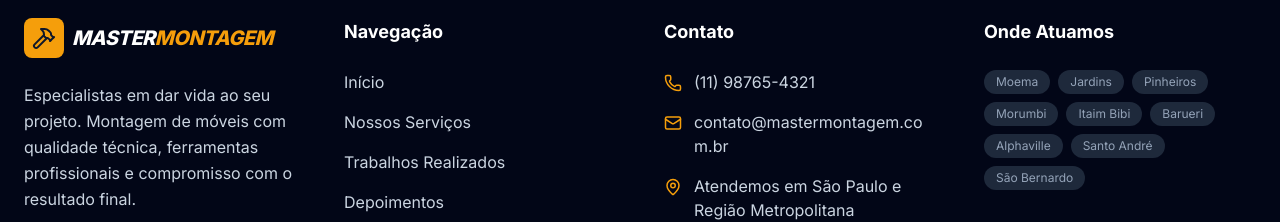
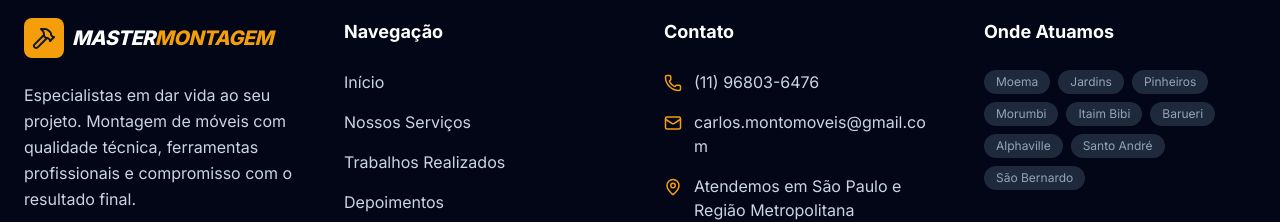
Before and after one commit to SandroBreaker/master-montagem, a React (Vite) app: page / in a window 1280 px wide. Shown: the part 4768-4990 px from the top of the page. Built offline with nearby package versions, Linux system fonts and the light colour scheme; no server answers; the database is empty.

Commit message:
Update contact information in Footer component

```diff
--- a/components/Footer.tsx
+++ b/components/Footer.tsx
@@ -51,11 +51,11 @@ const Footer: React.FC<FooterProps> = ({ onOpenBundler }) => {
             <ul className="space-y-4">
               <li className="flex items-start gap-3">
                 <Phone size={18} className="text-amber-500 mt-1 shrink-0" />
-                <span className="hover:text-amber-500 transition-colors cursor-pointer active:scale-[0.98] inline-block">(11) 98765-4321</span>
+                <span className="hover:text-amber-500 transition-colors cursor-pointer active:scale-[0.98] inline-block">(11) 96803-6476</span>
               </li>
               <li className="flex items-start gap-3">
                 <Mail size={18} className="text-amber-500 mt-1 shrink-0" />
-                <span className="break-all hover:text-amber-500 transition-colors cursor-pointer active:scale-[0.98] inline-block">contato@mastermontagem.com.br</span>
+                <span className="break-all hover:text-amber-500 transition-colors cursor-pointer active:scale-[0.98] inline-block">carlos.montomoveis@gmail.com</span>
               </li>
               <li className="flex items-start gap-3">
                 <MapPin size={18} className="text-amber-500 mt-1 shrink-0" />
```
